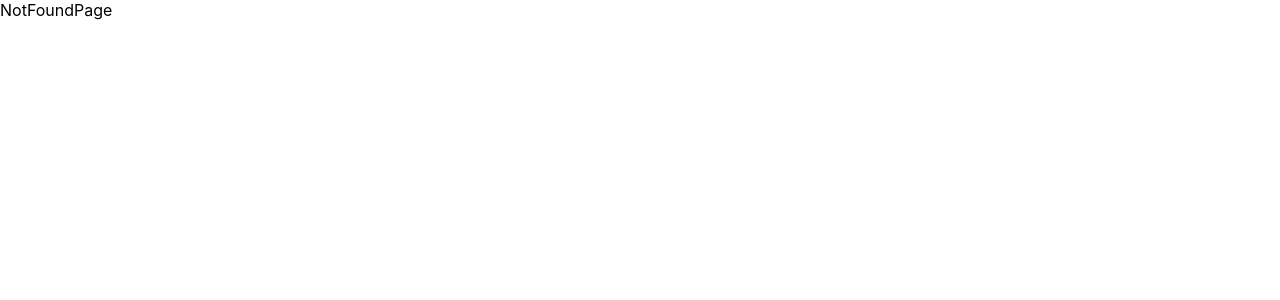
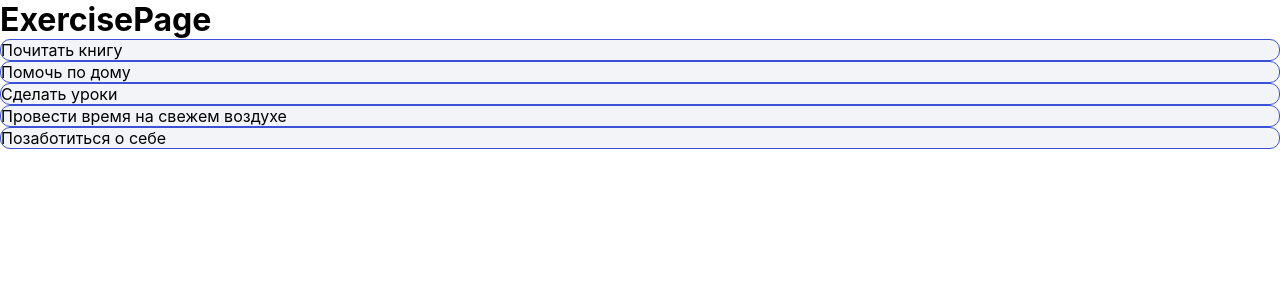
Before and after one commit to AlexDembno/react-app, a React (Create React App) app: page /React-App/exercise in a window 1280 px wide. Shown: the top 300 px of the page. Built offline with nearby package versions, Linux system fonts and the light colour scheme.

Commit message:
add exercise page

```diff
--- a/src/App.js
+++ b/src/App.js
@@ -2,6 +2,7 @@ import { Routes, Route } from "react-router-dom";
 import HomePage from "./pages/HomePage";
 import TaskPage from "./pages/TaskPage";
 import NotFoundPage from "./pages/NotFoundPage";
+import ExercisePage from "./pages/ExercisePage";
 
 function App() {
   return (
@@ -9,6 +10,7 @@ function App() {
       <Routes>
         <Route path="/" element={<HomePage />} />
         <Route path="/tasks" element={<TaskPage />} />
+        <Route path="/exercise" element={<ExercisePage />} />
         <Route path="*" element={<NotFoundPage />} />
       </Routes>
     </>
--- /dev/null
+++ b/src/components/Exercise/Exercise.jsx
@@ -0,0 +1,59 @@
+// import TasksName from "../../shared/components/TasksName";
+// import ButtonUsage from "../../shared/components/Button";
+// import Add from "@mui/icons-material/Add";
+// import Task from "../Task";
+// import { useSelector } from "react-redux";
+// import Modal from "../../shared/components/Modal";
+// import CreateNewTask from "../CreateNewTask";
+// import useModal from "../../shared/hooks/useModal";
+// import styles from "./Exercise.module.scss";
+
+// const Exercise = ({ taskStatus, listId, ListName }) => {
+//   const { isOpen, openModal, closeModal } = useModal();
+//   //   const tasks = useSelector((state) => state.tasks);
+
+//   const handleAddTask = () => {
+//     openModal();
+//   };
+
+//   const handlCloseModal = () => {
+//     closeModal();
+//   };
+
+//   //   const filteredTasks = tasks.filter((tasks) => tasks.status === taskStatus);
+
+//   //   const listTasks = filteredTasks.map((task) => (
+//   //     <li className={styles.list} key={task.id}>
+//   //       <Task tasks={task} taskId={task.id} />
+//   //     </li>
+//   //   ));
+
+//   return (
+//     <div className={styles.box}>
+//       <TasksName
+//         name={taskStatus}
+//         listId={listId}
+//         // quantity={filteredTasks.length}
+//       />
+//       <ButtonUsage
+//         startIcon={<Add />}
+//         variant={"outlined"}
+//         props={"Add new card"}
+//         onClick={handleAddTask}
+//         width={250}
+//       />
+//       {/* <ul className={styles.taskWrapper}>{listTasks}</ul> */}
+//       {isOpen && (
+//         <Modal closeModal={handlCloseModal}>
+//           <CreateNewTask
+//             closeModal={handlCloseModal}
+//             ListName={ListName}
+//             actionName={"Create New Task"}
+//           />
+//         </Modal>
+//       )}
+//     </div>
+//   );
+// };
+
+// export default Exercise;
--- /dev/null
+++ b/src/components/Exercise/index.js
@@ -0,0 +1 @@
+export { default } from "./Exercise";
--- /dev/null
+++ b/src/pages/ExercisePage/ExercisePage.jsx
@@ -0,0 +1,26 @@
+import React, { createContext } from "react";
+import { todoList } from "./task";
+import Exercise from "../../components/Exercise/Exercise";
+import TaskEntrails from "../../components/TaskEntrails";
+
+import styles from "./ExercisePage.module.scss";
+
+export const TaskListContext = createContext();
+
+const ExercisePage = () => {
+  const list = todoList.map(({ id, name }) => (
+    <li className={styles.list} key={id}>
+      {/* <TaskEntrails taskStatus={name} ListName={name} /> */}
+      <p>{name}</p>
+    </li>
+  ));
+
+  return (
+    <>
+      <h1>ExercisePage</h1>
+      <ul>{list}</ul>
+    </>
+  );
+};
+
+export default ExercisePage;
--- /dev/null
+++ b/src/pages/ExercisePage/ExercisePage.module.scss
@@ -0,0 +1,30 @@
+.main {
+  margin-left: auto;
+  margin-right: auto;
+  @media screen and (min-width: 768px) {
+    margin-left: 0;
+    margin-right: 0;
+  }
+}
+
+.wrapper {
+  @media screen and (min-width: 768px) {
+    display: flex;
+    gap: 10px;
+    flex-wrap: wrap;
+    align-content: flex-start;
+    // justify-content: space-evenly;
+  }
+}
+
+.list {
+  margin-bottom: 10px;
+  // background-color: rgba(14, 79, 109, 0.5); /* Прозрачный белый цвет */
+  // padding: 10px;
+  background-color: #f3f4f7; /* Обычный белый цвет фона */
+  border-radius: 10px;
+  border: 1px solid rgb(59, 82, 214);
+  @media screen and (min-width: 768px) {
+    margin-bottom: 0;
+  }
+}
--- /dev/null
+++ b/src/pages/ExercisePage/index.js
@@ -0,0 +1 @@
+export { default } from "./ExercisePage";
--- /dev/null
+++ b/src/pages/ExercisePage/task.js
@@ -0,0 +1,28 @@
+export const todoList = [
+  {
+    id: 1,
+    name: "Почитать книгу",
+    description: "Прочитать одну главу книги 'Приключения Пеппы' перед сном.",
+  },
+  {
+    id: 2,
+    name: "Помочь по дому",
+    description: "Помочь собрать игрушки с пола и положить их на свои места.",
+  },
+  {
+    id: 3,
+    name: "Сделать уроки",
+    description: "Решить одну математическую задачу из учебника.",
+  },
+  {
+    id: 4,
+    name: "Провести время на свежем воздухе",
+    description:
+      "Провести 30 минут на свежем воздухе, играя с мячом или просто бегая.",
+  },
+  {
+    id: 5,
+    name: "Позаботиться о себе",
+    description: "Почистить зубы зубной щеткой и зубной пастой перед сном.",
+  },
+];
```
Also changed, not shown: package.json (+6 -2 lines), src/components/Exercise/Exercise.module.scss (added, +70 -0 lines), tsconfig.json (added, +24 -0 lines), 1 other file (tests, documents, lock files or other folders).
